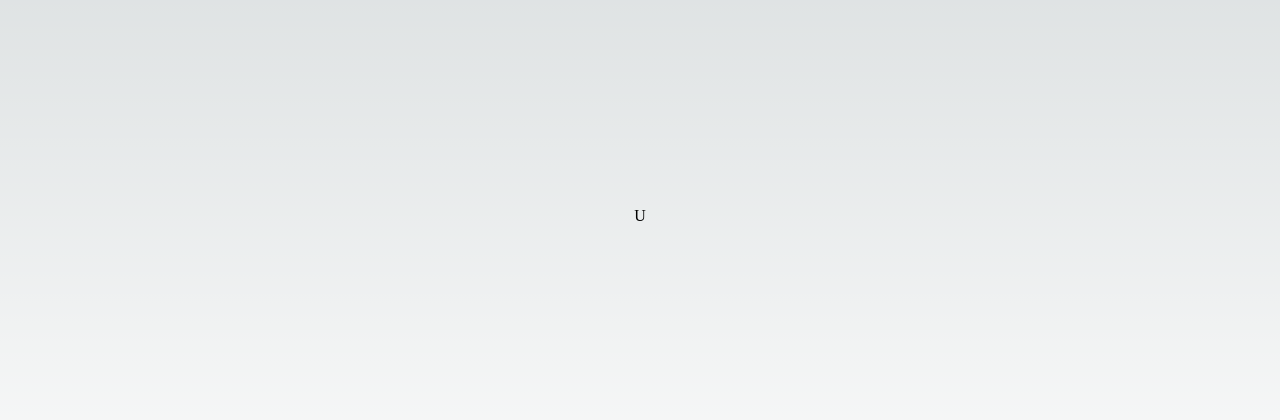
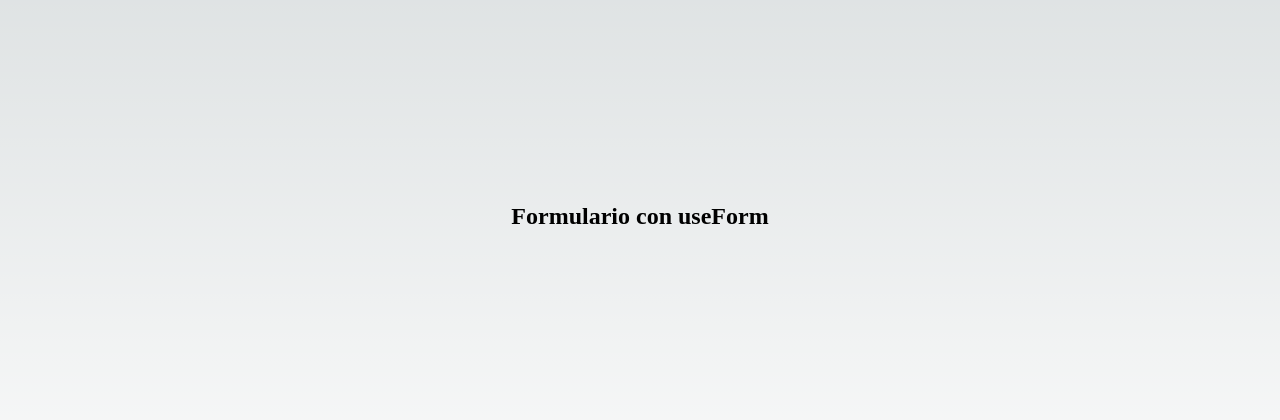
Before and after one commit to Aluonam/useForm, a Next.js app: page / in a window 1280 px wide. Shown: the part 184-604 px from the top of the page. Built offline with nearby package versions, Linux system fonts and the light colour scheme.

Commit message:
feat: useForm installed and imported

```diff
--- a/components/UseformExample.jsx
+++ b/components/UseformExample.jsx
@@ -1,8 +1,17 @@
 import React from 'react'
+import { useForm } from 'react-hook-form';
 
 const UseformExample = () => {
+
+  const { register, handleSubmit } = useForm();
+
   return (
-    <div>U</div>
+    <>
+    <h2>Formulario con useForm</h2>
+    <form>
+
+    </form>
+    </>
   )
 }
 
--- a/package.json
+++ b/package.json
@@ -9,8 +9,9 @@
     "lint": "next lint"
   },
   "dependencies": {
+    "next": "13.5.6",
     "react": "^18",
     "react-dom": "^18",
-    "next": "13.5.6"
+    "react-hook-form": "^7.49.2"
   }
 }
```
Also changed, not shown: 1 other file (tests, documents, lock files or other folders).
